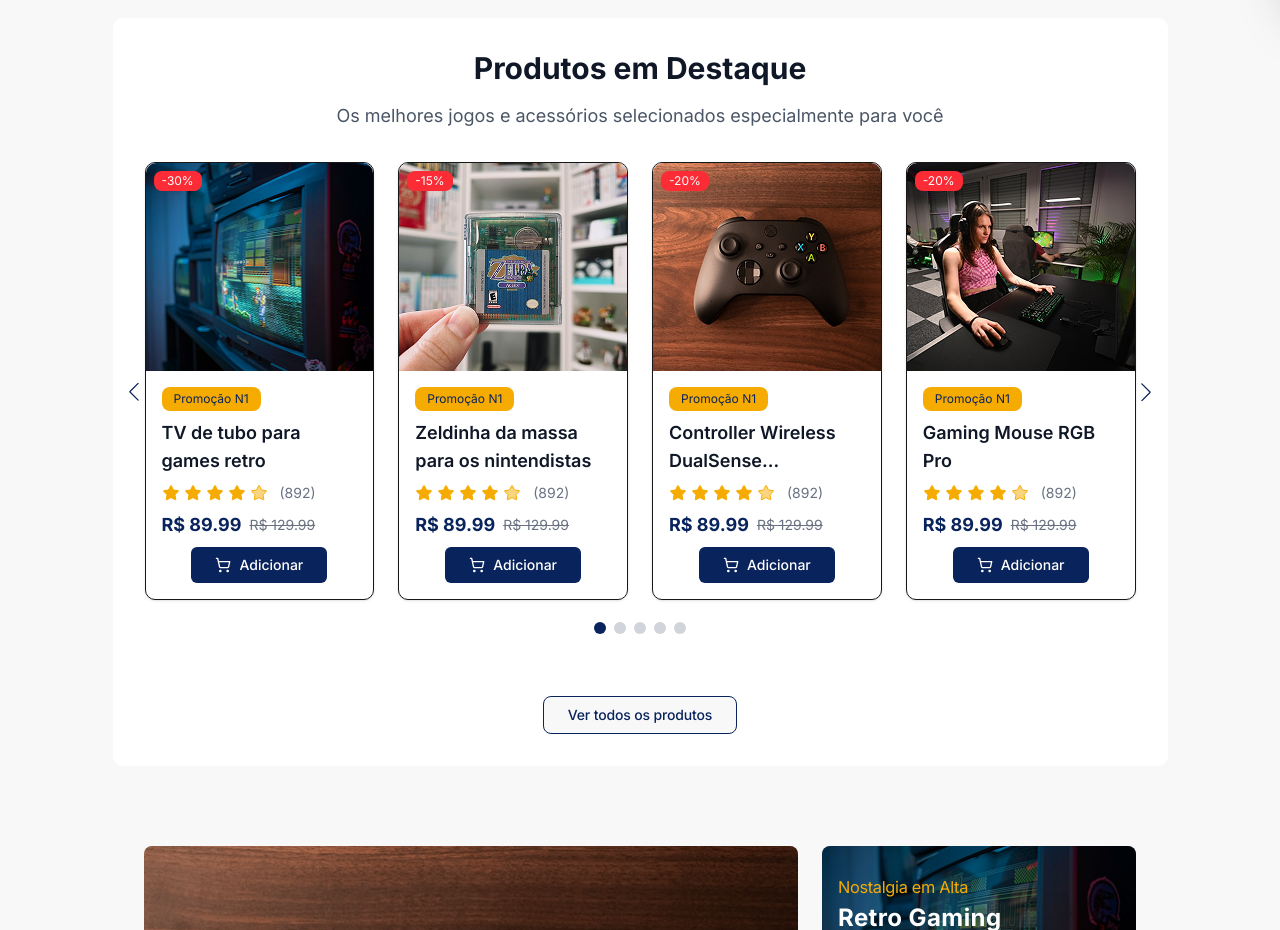
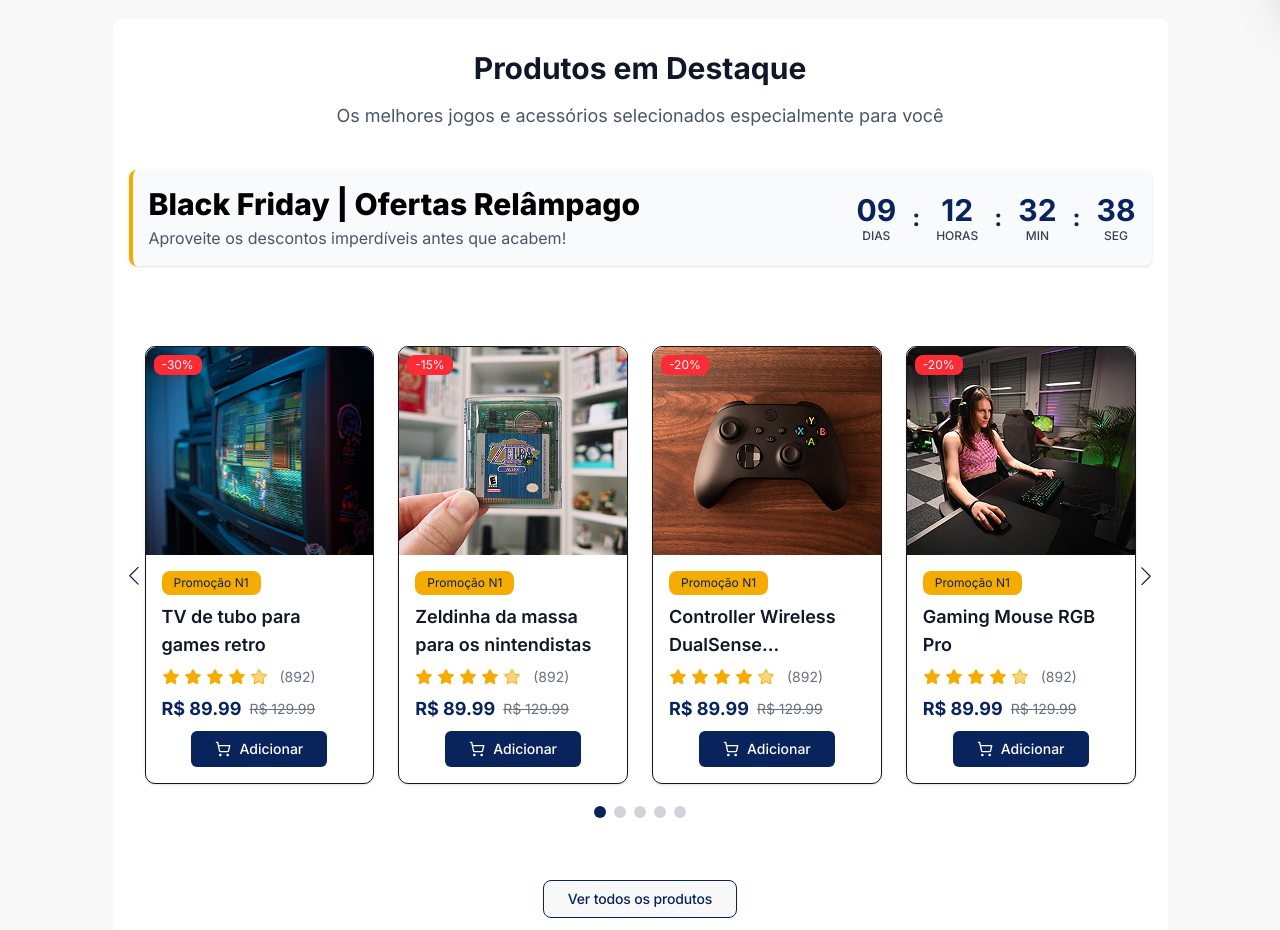
Before and after one commit to aldemirsouza/geekstore, a Next.js app: page / in a window 1280 px wide. Shown: the part 800-1730 px from the top of the page. Built offline with nearby package versions, Linux system fonts and the light colour scheme.

Commit message:
feat: implementation countdown black friday

```diff
--- /dev/null
+++ b/src/components/CountdownShelf/index.tsx
@@ -0,0 +1,90 @@
+"use client";
+
+import React, { useState, useEffect } from 'react';
+
+interface CountdownShelfProps {
+  targetDateString: string;
+  title: string;
+  description: string;
+}
+
+interface TimeLeft {
+  days: string;
+  hours: string;
+  minutes: string;
+  seconds: string;
+}
+
+const unitTranslations = {
+  days: 'DIAS',
+  hours: 'HORAS',
+  minutes: 'MIN',
+  seconds: 'SEG',
+};
+
+const calculateTimeLeft = (targetDateString: string): TimeLeft | null => {
+  const targetDate = new Date(targetDateString);
+  const difference = +targetDate - +new Date();
+  let timeLeft: TimeLeft | null = null;
+
+  if (difference > 0) {
+    timeLeft = {
+      days: String(Math.floor(difference / (1000 * 60 * 60 * 24))).padStart(2, '0'),
+      hours: String(Math.floor((difference / (1000 * 60 * 60)) % 24)).padStart(2, '0'),
+      minutes: String(Math.floor((difference / 1000 / 60) % 60)).padStart(2, '0'),
+      seconds: String(Math.floor((difference / 1000) % 60)).padStart(2, '0'),
+    };
+  }
+
+  return timeLeft;
+};
+
+export function CountdownShelf({ targetDateString, title, description }: CountdownShelfProps) {
+  const [timeLeft, setTimeLeft] = useState<TimeLeft | null>(
+    calculateTimeLeft(targetDateString)
+  );
+
+  useEffect(() => {
+    const timer = setInterval(() => {
+      setTimeLeft(calculateTimeLeft(targetDateString));
+    }, 1000);
+
+    return () => clearInterval(timer);
+  }, [targetDateString]);
+
+  return (
+    <section className="py-10">
+      <div className="max-w-[1055px] mx-auto px-2 sm:px-0">
+
+        <div className="flex flex-col sm:flex-row justify-between items-center mb-2 p-4 bg-gray-50 border-l-4 border-secondary rounded-lg shadow-sm">
+          <div className="text-center sm:text-left mb-4 sm:mb-0">
+            <h2 className="text-3xl font-extrabold text-black sm:text-3xl">
+              {title}
+            </h2>
+            <p className="text-md text-gray-600 mt-1">
+              {description}
+            </p>
+          </div>
+
+          <div className="flex gap-4 items-center justify-center">
+            {Object.entries(timeLeft!).map(([unit, value], index) => (
+              <React.Fragment key={unit}>
+
+                <div className="flex flex-col items-center">
+                  <span className="text-3xl font-bold text-primary">{String(value)}</span>
+                  <span className="text-xs font-medium text-gray-700 uppercase">
+                    {unitTranslations[unit as keyof typeof unitTranslations]}
+                  </span>
+                </div>
+
+                {index < Object.keys(timeLeft!).length - 1 && (
+                  <span className="text-2xl font-bold text-primary">:</span>
+                )}
+              </React.Fragment>
+            ))}
+          </div>
+        </div>
+      </div>
+    </section>
+  );
+}
--- a/src/components/MosaicBanners/index.tsx
+++ b/src/components/MosaicBanners/index.tsx
@@ -22,7 +22,7 @@ export function MosaicBanners() {
             </p>
             <a
               href={banners[0].buttonLink}
-              className="rounded-[8.17px] bg-[#F5AB00] px-4 py-2 hover:brightness-125 transition ease-in-out duration-300"
+              className="rounded-[8.17px] bg-[#F5AB00] px-4 py-2  hover:brightness-90 transition"
             >
               <span className="text-[#09235C] text-[14.298px] font-medium leading-[20.425px] tracking-[-0.154px]">
                 {banners[0].buttonText}
@@ -54,7 +54,7 @@ export function MosaicBanners() {
                 </p>
                 <a
                   href={banner.buttonLink}
-                  className="rounded-[8.17px] bg-[#F5AB00] px-3 py-[6px] hover:brightness-125 transition ease-in-out duration-300"
+                  className="rounded-[8.17px] bg-[#F5AB00] px-3 py-[6px]  hover:brightness-90 transition"
                 >
                   <span className="text-[#09235C] text-[14px] font-medium leading-[20.425px] tracking-[-0.154px]">
                     {banner.buttonText}
--- a/src/components/Shelf/index.tsx
+++ b/src/components/Shelf/index.tsx
@@ -1,3 +1,4 @@
+import { CountdownShelf } from "../CountdownShelf";
 import { ProductSlider } from "../ProductSlider";
 
 export function Shelf() {
@@ -11,6 +12,11 @@ export function Shelf() {
           Os melhores jogos e acessórios selecionados especialmente para você
         </p>
 
+        <CountdownShelf
+          targetDateString="2025-10-10 23:59:59"
+          title="Black Friday | Ofertas Relâmpago"
+          description="Aproveite os descontos imperdíveis antes que acabem!"
+        />
         <ProductSlider />
       </div>
     </div>
```
